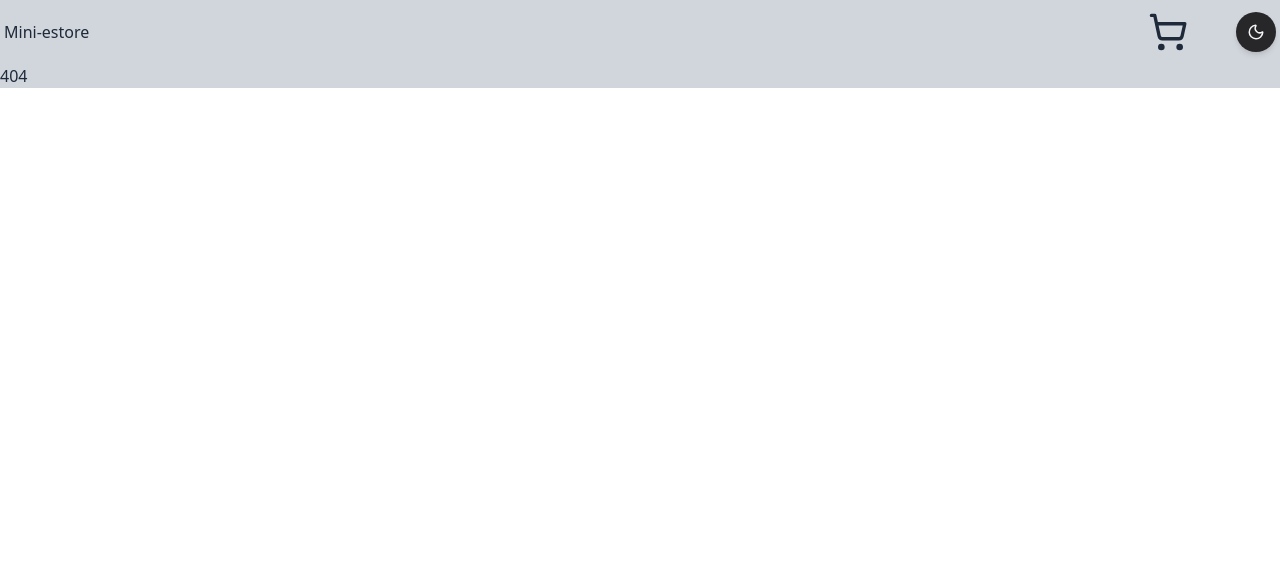
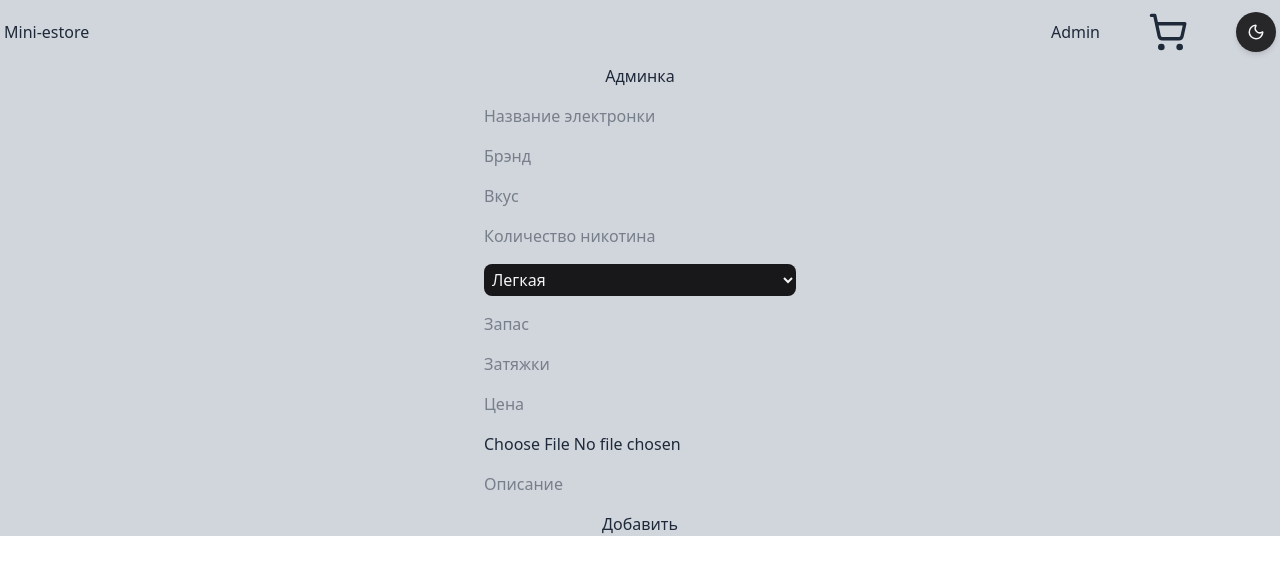
Before and after one commit to berdi01yazmuhammedov/mini-estore, a React (Vite) app: page /admin in a window 1280 px wide. Before the commit this address had no page. Shown: the top 574 px of the page. Built offline with nearby package versions, Linux system fonts and the light colour scheme.

Commit message:
feat: add admin page

```diff
--- a/src/components/Header.tsx
+++ b/src/components/Header.tsx
@@ -9,6 +9,9 @@ const Header = () => {
         <header className="flex items-center justify-between p-1 gap-10">
             <Link className="flex-1" to="/">
                 <h1>Mini-estore</h1>
+            </Link>
+             <Link  to="/admin">
+                <h2>Admin</h2>
             </Link>
             {/* <nav >
                 <ul className="flex gap-10">
--- a/src/components/Order.tsx
+++ b/src/components/Order.tsx
@@ -1,4 +1,3 @@
-import { useCartTotals } from '@/hooks/useCartTotals';
 import type { Vape } from '@/types/vape';
 import { useState } from 'react';
 interface OrderProps {
@@ -6,7 +5,6 @@ interface OrderProps {
 }
 type PickupType = 'Самовывоз' | 'Доставка';
 const Order: React.FC<OrderProps> = ({ cart }) => {
-    const { totalPrice } = useCartTotals(cart);
     const orderItems = cart.map((vape: Vape) => {
         return {
             id: vape.id,
--- a/src/index.css
+++ b/src/index.css
@@ -12,6 +12,30 @@
     transition-timing-function: ease-in-out;
   }
 }
+@layer base {
+  * {
+    @apply border-border outline-ring/50;
+  }
+  body {
+    @apply bg-background text-foreground;
+  }
+}
+
+.isPickup{
+    @apply bg-accent text-accent-foreground;
+}
+
+input{
+    max-width: 400px;
+
+}
+
+
+
+
+
+
+
 
 @theme inline {
   --radius-sm: calc(var(--radius) - 4px);
@@ -119,16 +143,3 @@
   --sidebar-border: oklch(1 0 0 / 10%);
   --sidebar-ring: oklch(0.552 0.016 285.938);
 }
-
-@layer base {
-  * {
-    @apply border-border outline-ring/50;
-  }
-  body {
-    @apply bg-background text-foreground;
-  }
-}
-
-.isPickup{
-    @apply bg-accent text-accent-foreground;
-}
--- a/src/main.tsx
+++ b/src/main.tsx
@@ -7,6 +7,7 @@ import { Provider } from 'react-redux';
 import { store } from './store/index.ts';
 import CartPage from './pages/CartPage.tsx';
 import PayPage from './pages/PayPage.tsx';
+import AdminPage from './pages/AdminPage.tsx';
 
 createRoot(document.getElementById('root')!).render(
     <Provider store={store}>
@@ -16,6 +17,7 @@ createRoot(document.getElementById('root')!).render(
                     <Route path="/" element={<App />} />
                     <Route path='/cart' element={<CartPage />} />
                     <Route path="/pay" element={<PayPage />} />
+                    <Route path="/admin" element={<AdminPage />} />
                     <Route path="*" element={<h1>404</h1>} /> // ADD NOT FOUND PAGE
                 </Route>
             </Routes>
--- /dev/null
+++ b/src/pages/AdminPage.tsx
@@ -0,0 +1,118 @@
+import React, { useState } from 'react';
+
+type StrengthType = 'Легкая' | 'Средняя' | 'Сильная';
+const AdminPage = () => {
+    const [name, setName] = useState('');
+    const [brand, setBrand] = useState('');
+    const [flavor, setFlavor] = useState('');
+    const [nicotine, setNicotine] = useState('');
+    const [strength, setStrength] = useState<StrengthType>('Легкая');
+    const [stock, setStock] = useState('');
+    const [puffs, setPuffs] = useState('');
+    const [price, setPrice] = useState('');
+    const [image, setImage] = useState<File | null>(null);
+    const [description, setDescription] = useState('');
+
+    const handleSubmit = async (e: React.FormEvent) => {
+        e.preventDefault();
+
+        const formData = new FormData();
+        formData.append('name', name);
+        formData.append('brand', brand);
+        formData.append('flavor', flavor);
+        formData.append('nicotine', nicotine);
+        formData.append('strength', strength);
+        formData.append('stock', stock.toString());
+        formData.append('puffs', puffs.toString());
+        formData.append('price', price.toString());
+        formData.append('description', description);
+
+        if (image) formData.append('image', image);
+
+        const res = await fetch('http://localhost:3001/api/vapes', {
+            method: 'POST',
+            body: formData,
+        });
+        const data = await res.json();
+        console.log('Ответ сервера', data);
+    };
+    return (
+        <div className="max-w-[1440px] mx-auto flex flex-col items-center gap-4">
+            <h1>Админка</h1>
+            <form className="flex flex-col gap-4" onSubmit={handleSubmit}>
+                <input
+                    required
+                    type="text"
+                    placeholder="Название электронки"
+                    value={name}
+                    onChange={(e) => setName(e.target.value.toLocaleUpperCase())}
+                />
+                <input
+                    type="text"
+                    placeholder="Брэнд"
+                    value={brand}
+                    onChange={(e) => setBrand(e.target.value.toUpperCase())}
+                />
+                <input
+                    required
+                    type="text"
+                    placeholder="Вкус"
+                    value={flavor}
+                    onChange={(e) => setFlavor(e.target.value.toUpperCase())}
+                />
+                <input
+                    type="text"
+                    placeholder="Количество никотина"
+                    value={nicotine}
+                    onChange={(e) => setNicotine(e.target.value)}
+                />
+                <select
+                    className="rounded-md py-1 px-1 bg-primary text-secondary"
+                    value={strength}
+                    onChange={(e) => setStrength(e.target.value as StrengthType)}
+                >
+                    <option value="Легкая">Легкая</option>
+                    <option value="Средняя">Средняя</option>
+                    <option value="Крепкий">Крепкий</option>
+                </select>
+                <input
+                    required
+                    type="number"
+                    placeholder="Запас"
+                    value={stock}
+                    onChange={(e) => setStock(e.target.value)}
+                />
+                <input
+                    type="number"
+                    placeholder="Затяжки"
+                    value={puffs}
+                    onChange={(e) => setPuffs(e.target.value)}
+                />
+                <input
+                    required
+                    type="number"
+                    placeholder="Цена"
+                    value={price}
+                    onChange={(e) => setPrice(e.target.value)}
+                />
+                <input
+                    required
+                    type="file"
+                    placeholder="Картинка"
+                    onChange={(e) => setImage(e.target.files ? e.target.files[0] : null)}
+                />
+                <input
+                    type="text"
+                    placeholder="Описание"
+                    value={description}
+                    onChange={(e) => setDescription(e.target.value)}
+                />
+                <button className="rounded-md cursor-pointer hover:bg-primary/10" type="submit">
+                    Добавить
+                </button>
+            </form>
+        </div>
+    );
+};
+
+export default AdminPage;
```
